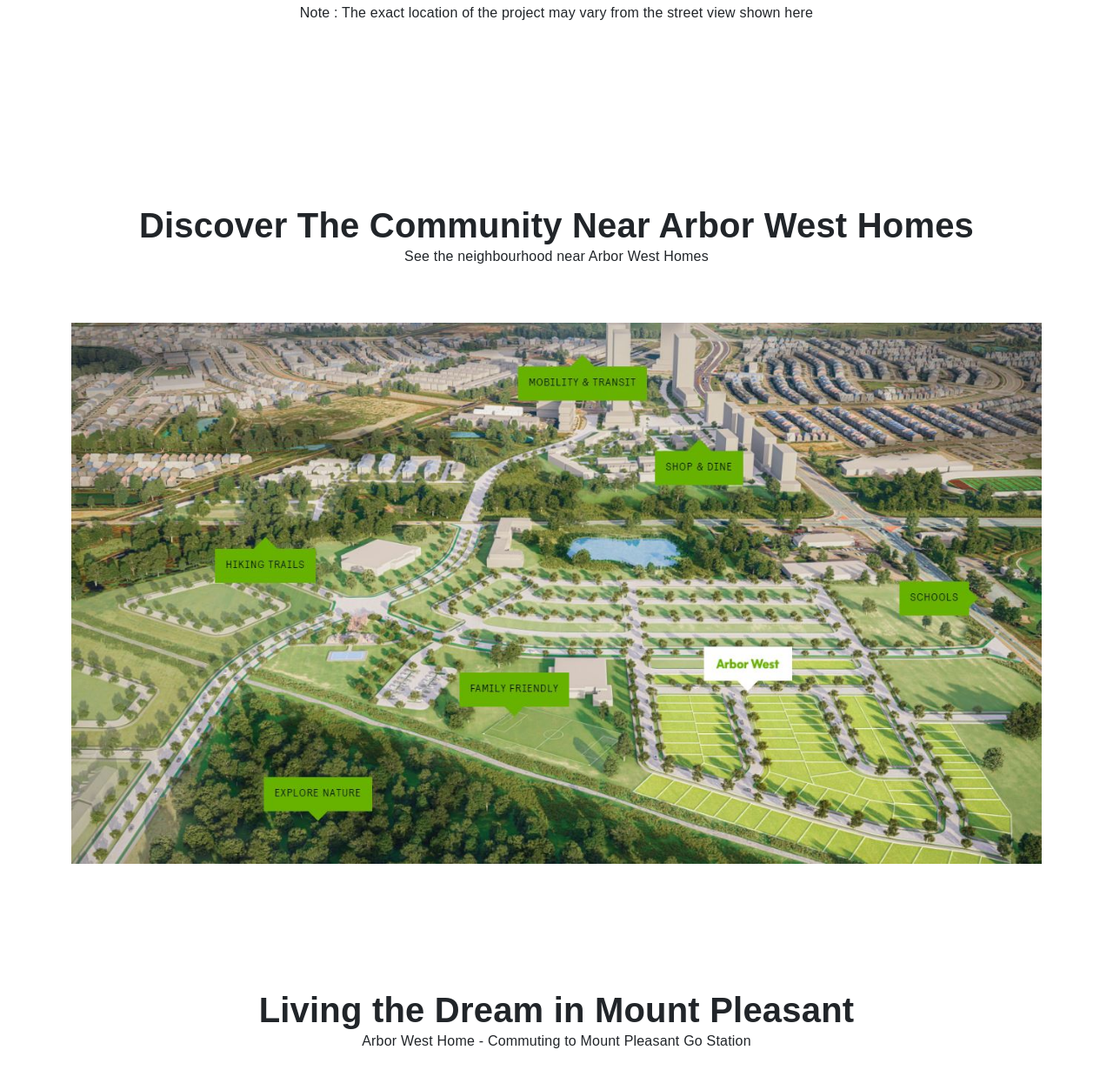
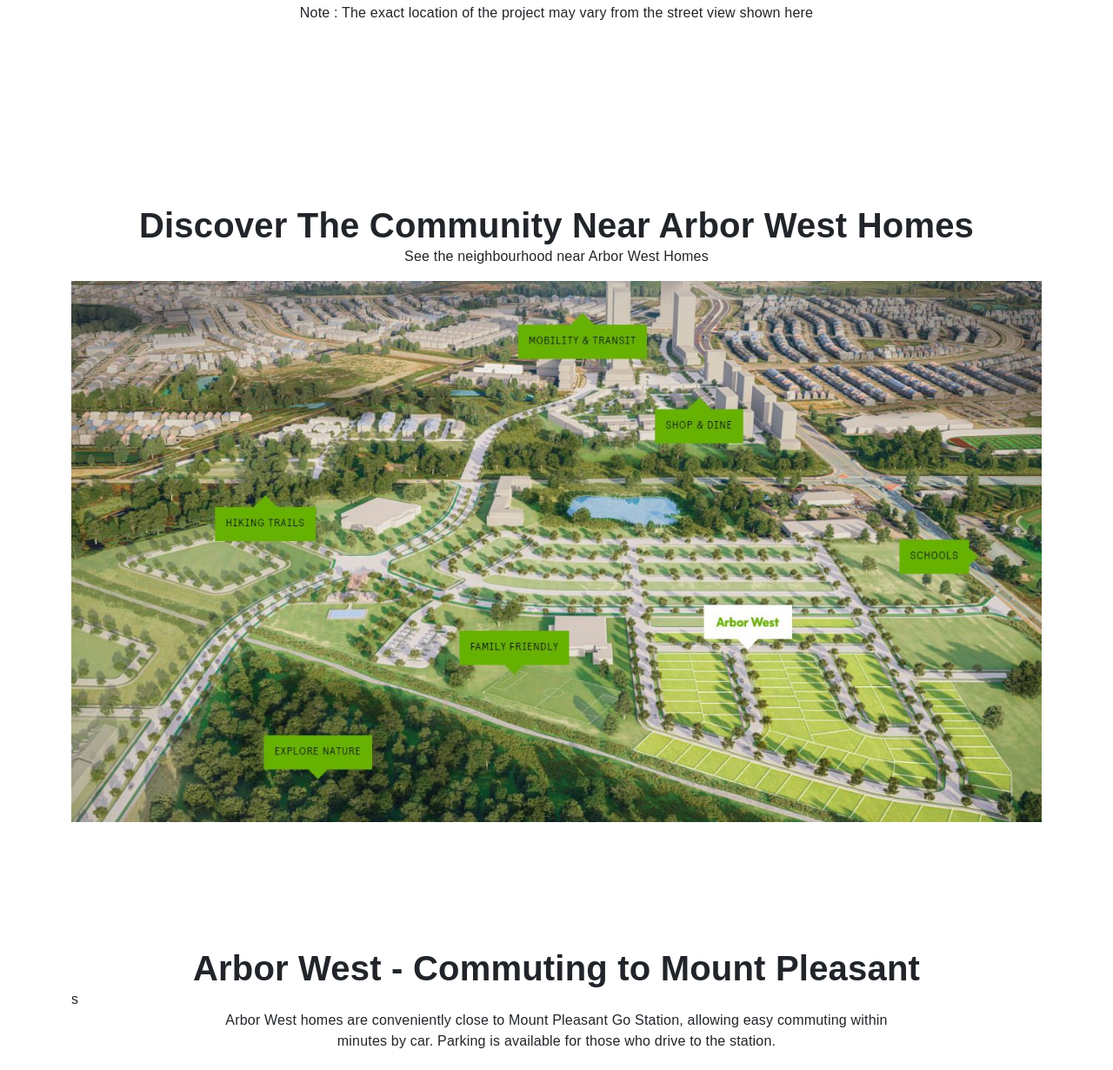
Before and after one commit to udbhavghimire/arbor-west, a PHP site: page / in a window 1280 px wide. Shown: the part 3598-4828 px from the top of the page at 87% size. Run offline with PHP 8.4, Linux system fonts and the light colour scheme; some libraries are stand-ins or nearby versions; some web fonts are replaced.

Commit message:
video title

```diff
--- a/index.php
+++ b/index.php
@@ -242,7 +242,7 @@
     <section data-aos="fade-up" >
         <div class="container pt-md-5 pt-5" id="location">
             <div class="pt-md-5 "></div>
-            <div class="py-5" data-aos="fade-up" data-aos-duration="2000" data-aos-delay="50">
+            <div class="pt-5" data-aos="fade-up" data-aos-duration="2000" data-aos-delay="50">
                 <h2 class="fw-bold fs-1 mb-0 text-center justify-content-center" data-aos="fade-up">
                     <span class="mx-1 pb-3">Discover The Community Near Arbor West Homes</span> </span>
                 </h2>
@@ -258,11 +258,11 @@
     <section data-aos="fade-up" >
         <div class="container pt-md-5 pt-5" id="location">
             <div class="pt-md-5 "></div>
-            <div class="py-5" data-aos="fade-up" data-aos-duration="2000" data-aos-delay="50">
+            <div class="pt-5" data-aos="fade-up" data-aos-duration="2000" data-aos-delay="50">
                 <h2 class="fw-bold fs-1 mb-0 text-center justify-content-center" data-aos="fade-up">
-                    <span class="mx-1 pb-3">Living the Dream in Mount Pleasant</span> </span>
+                    <span class="mx-1 mb-0">Arbor West - Commuting to Mount Pleasant</span> </span>
                 </h2>
-                <span class="small-text text-center d-flex justify-content-center custom-underline  px-2">Arbor West Home - Commuting to Mount Pleasant Go Station</span>
+s                <span class="text-center d-flex justify-content-center mx-widthh pb-4 px-2">Arbor West homes are conveniently close to Mount Pleasant Go Station, allowing easy commuting within minutes by car. Parking is available for those who drive to the station.</span>
                 </div>
 
                 <div class ="d-flex justify-content-center align-items-center">
```
